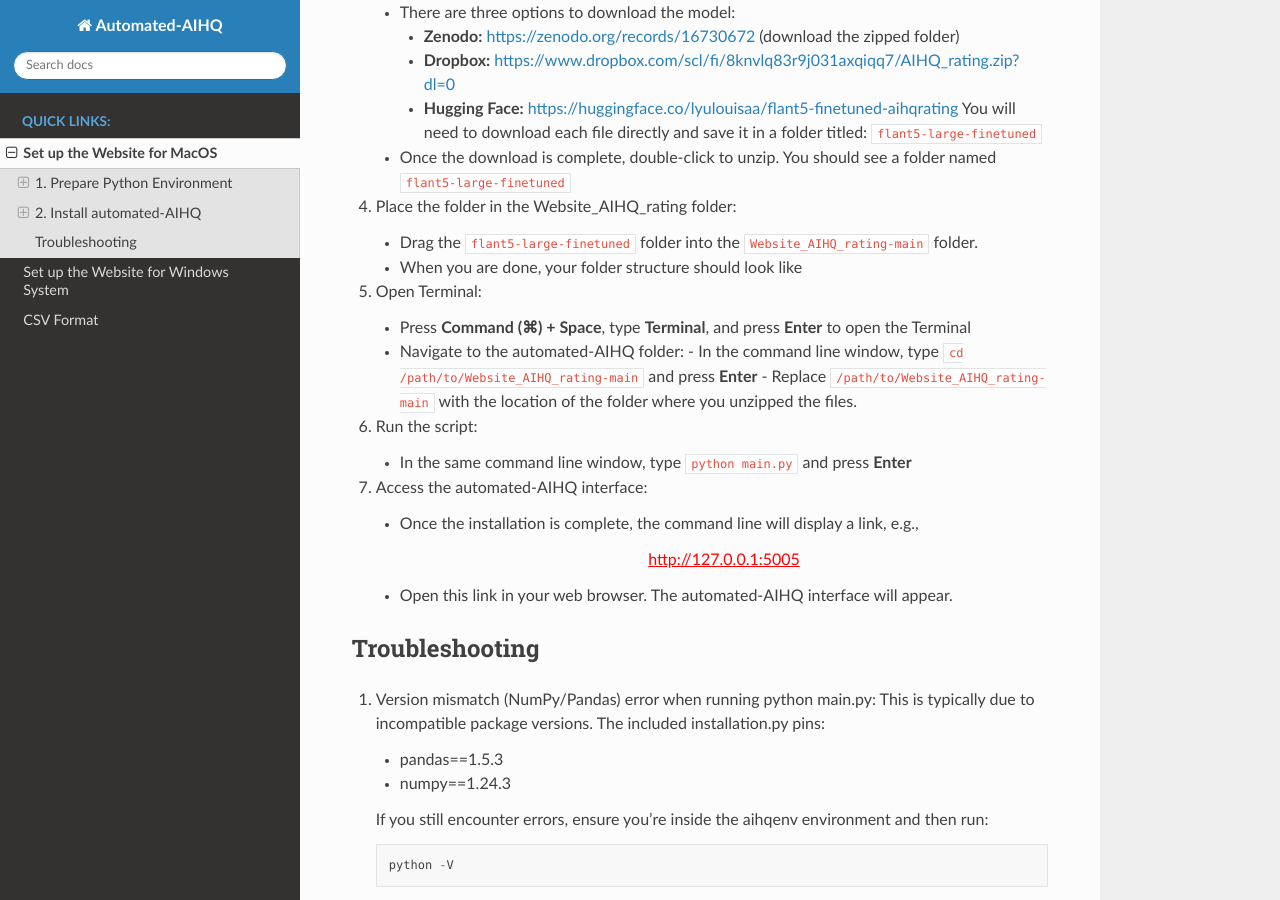
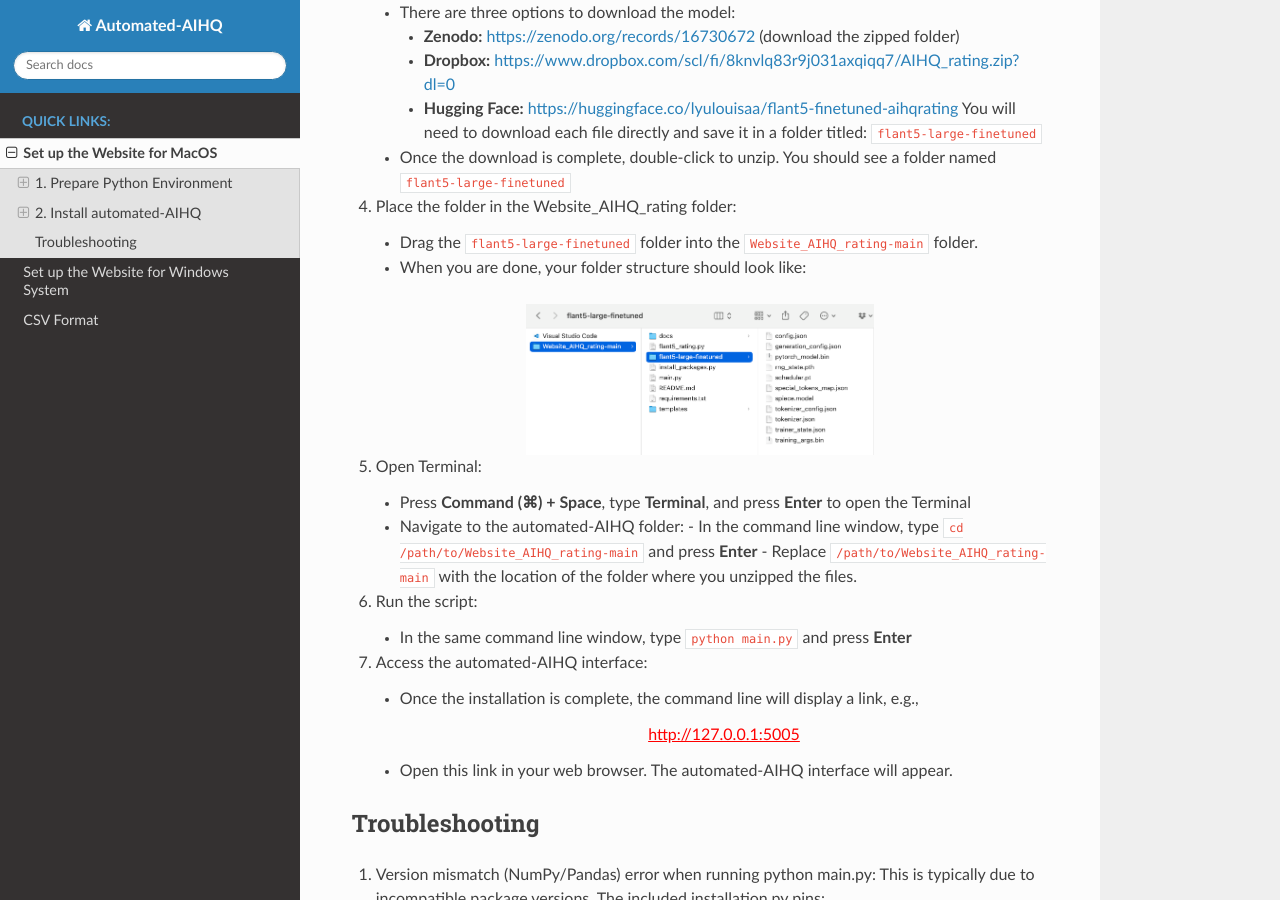
Before and after one commit to lyulouisa/Website_AIHQ_rating, a Sphinx documentation site: the page built from docs/source/mac.rst, in a window 1280 px wide and 900 px high, scrolled down 1992 px. Built offline with Sphinx 7.4.7 and the Read the Docs theme 3.1.0, drawn with Linux system fonts in a browser that asks for light colours.

Commit message:
Update mac.rst

```diff
--- a/docs/source/mac.rst
+++ b/docs/source/mac.rst
@@ -99,7 +99,12 @@
 4. Place the folder in the Website_AIHQ_rating folder:
 
    - Drag the ``flant5-large-finetuned`` folder into the ``Website_AIHQ_rating-main`` folder.
-   - When you are done, your folder structure should look like
+   - When you are done, your folder structure should look like:
+
+.. image:: ../_static/folderstructure.png
+   :alt: Screenshot of the AIHQ Rating Website
+   :align: center
+   :width: 50%
 
 5. Open Terminal:
 
```
